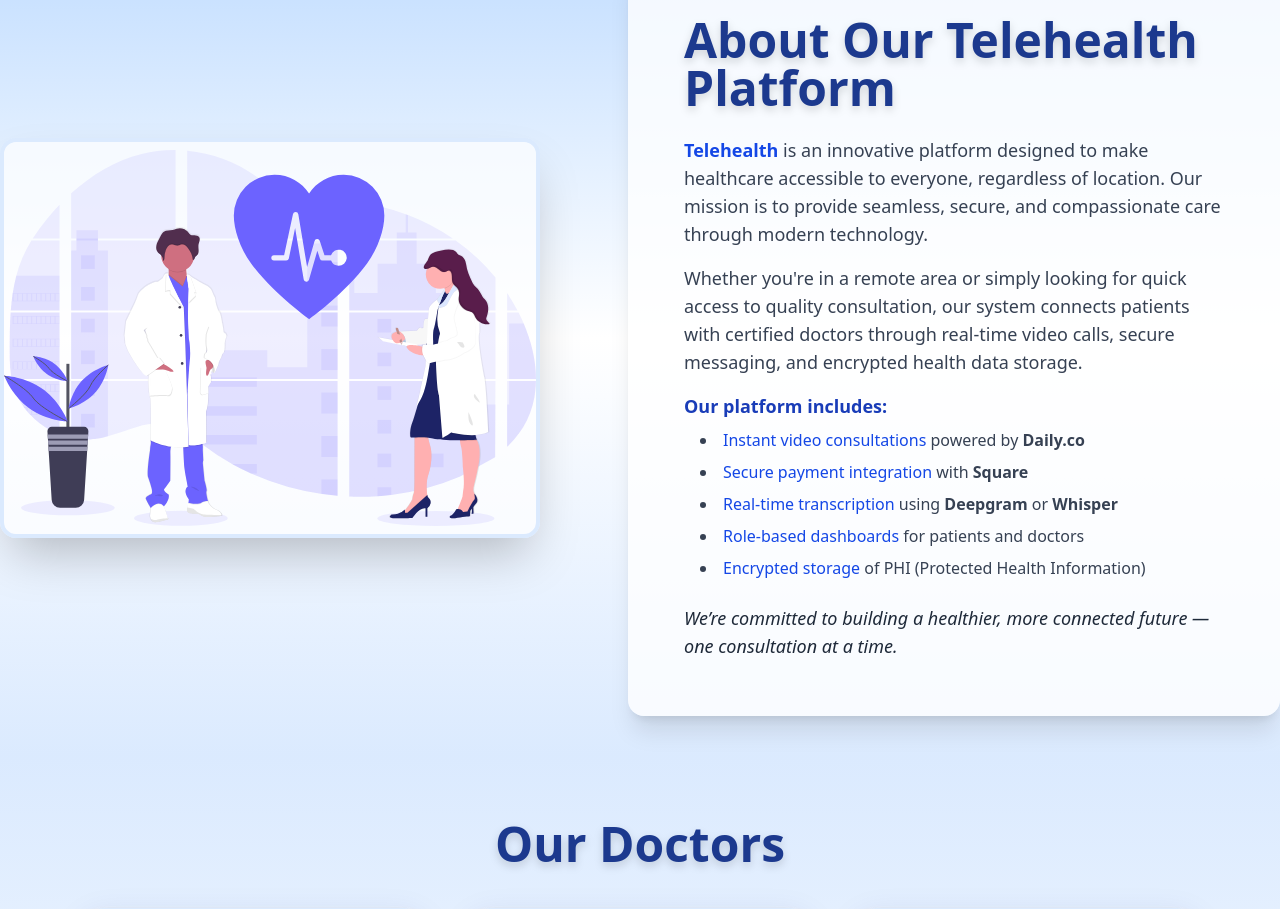
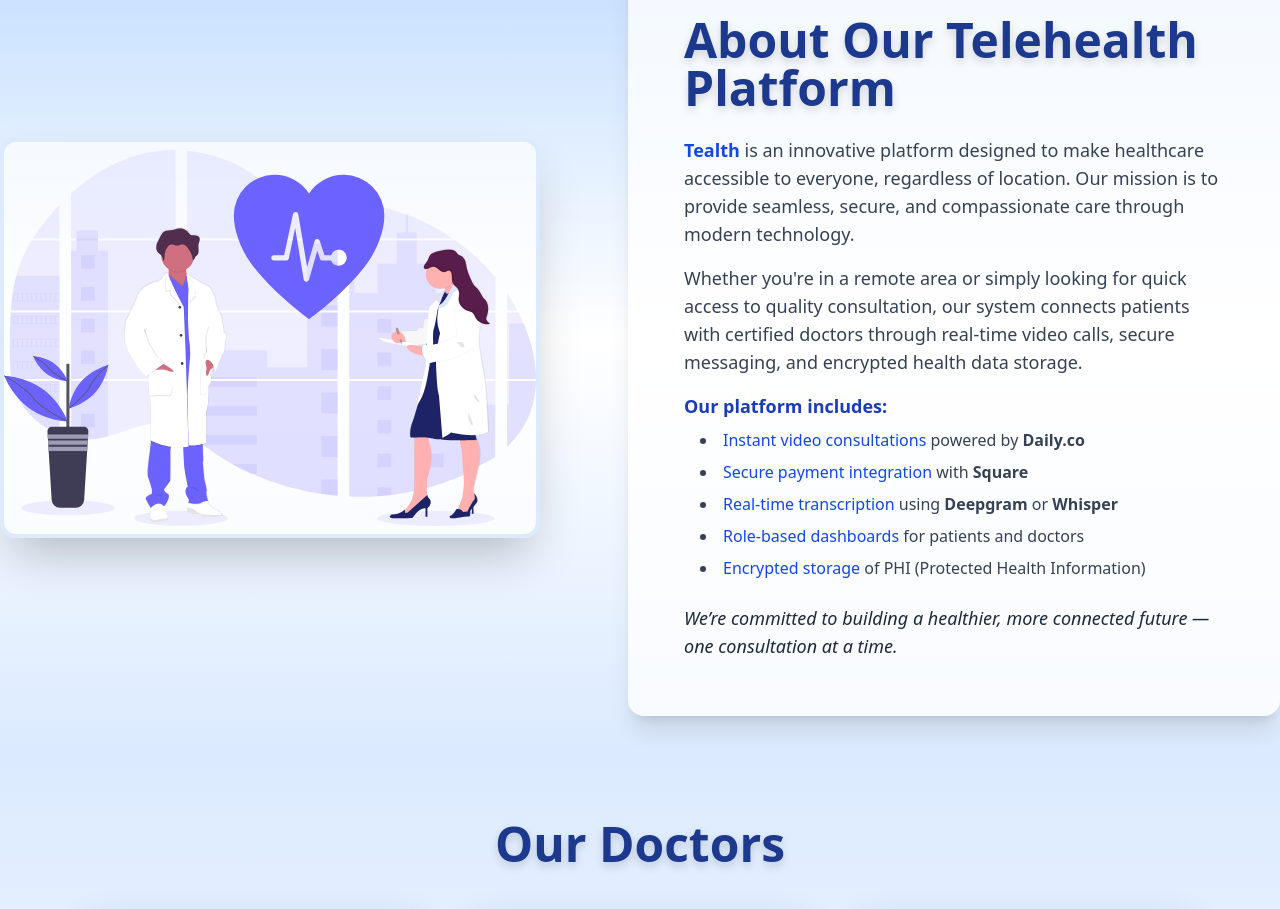
Before and after one commit to meetarora10/veersa-hack, a React (Vite) app in the folder client/: page / in a window 1280 px wide. Shown: the part 880-1789 px from the top of the page. Built offline with nearby package versions, Linux system fonts and the light colour scheme; no server answers.

Commit message:
small-fixes

```diff
--- a/client/index.html
+++ b/client/index.html
@@ -2,7 +2,7 @@
 <html lang="en">
   <head>
     <meta charset="UTF-8" />
-    <link rel="icon" type="image/svg+xml" href="/vite.svg" />
+    <link rel="icon" href="/icon.png" />
     <meta name="viewport" content="width=device-width, initial-scale=1.0" />
     <title>Tealth</title>
   </head>
--- a/client/src/pages/About.jsx
+++ b/client/src/pages/About.jsx
@@ -16,7 +16,7 @@
             About Our Telehealth Platform
           </h1>
           <p className="text-lg text-gray-700 mb-4 text-center md:text-left">
-            <span className="font-semibold text-blue-700">Telehealth</span> is an innovative platform designed to make healthcare accessible to everyone,
+            <span className="font-semibold text-blue-700">Tealth</span> is an innovative platform designed to make healthcare accessible to everyone,
             regardless of location. Our mission is to provide seamless, secure, and compassionate care through modern technology.
           </p>
           <p className="text-lg text-gray-700 mb-4 text-center md:text-left">
```
Also changed, not shown: client/public/icon.png (renamed from client/src/icon.png).
